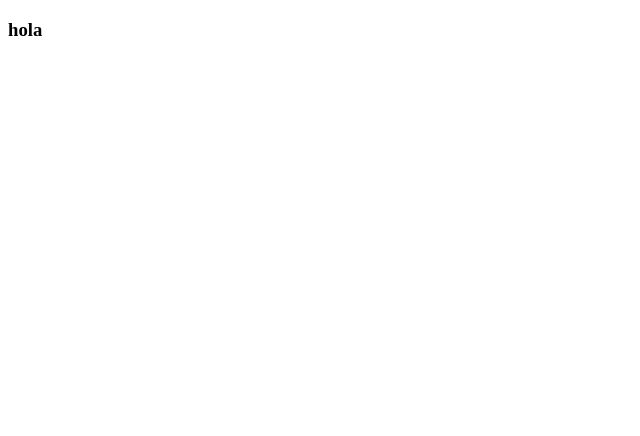
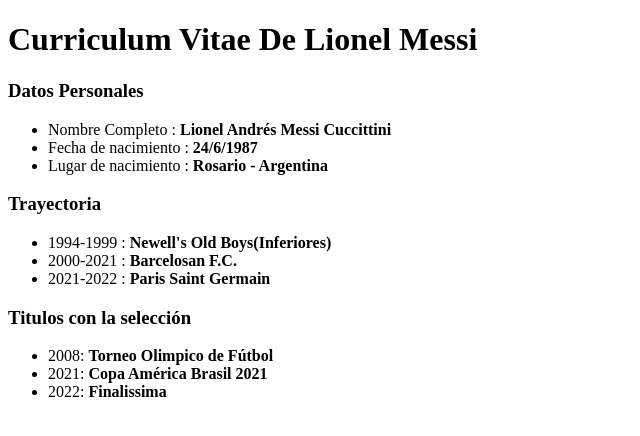
Before and after one commit to Kohmoku/nucba, a plain HTML site: page index.html in a window 1280 px wide. Shown: the whole page, without its empty margins (0-640 px from the left). Drawn offline with Linux system fonts and the light colour scheme.

Commit message:
Update index.html

```diff
--- a/index.html
+++ b/index.html
@@ -7,8 +7,43 @@
     <title>Document</title>
 </head>
 <body>
-    <h3>hola
+    <h1>
+        Curriculum Vitae De Lionel Messi
+
+    </h1>
+    <h3>
+        Datos Personales
 
     </h3>
+    <ul>
+
+        <li>Nombre Completo : <b>Lionel Andrés Messi Cuccittini</b>  </li>
+        <li>Fecha de nacimiento : <b>24/6/1987</b>  </li>
+        <li>Lugar de nacimiento : <b>Rosario - Argentina </b>  </li>
+
+    </ul>
+    <h3>
+        Trayectoria
+
+    </h3>
+    <ul>
+
+        <li>1994-1999 : <b>Newell's Old Boys(Inferiores)</b>  </li>
+        <li>2000-2021 : <b>Barcelosan F.C.</b>  </li>
+        <li>2021-2022 : <b>Paris Saint Germain </b>  </li>
+
+    </ul>
+    <h3>
+       Titulos con la selección
+
+    </h3>
+    <ul>
+
+        <li>2008: <b>Torneo Olimpico de Fútbol</b>  </li>
+        <li>2021: <b>Copa América Brasil 2021</b>  </li>
+        <li>2022: <b>Finalissima </b>  </li>
+
+    </ul>
+
 </body>
 </html>
```
